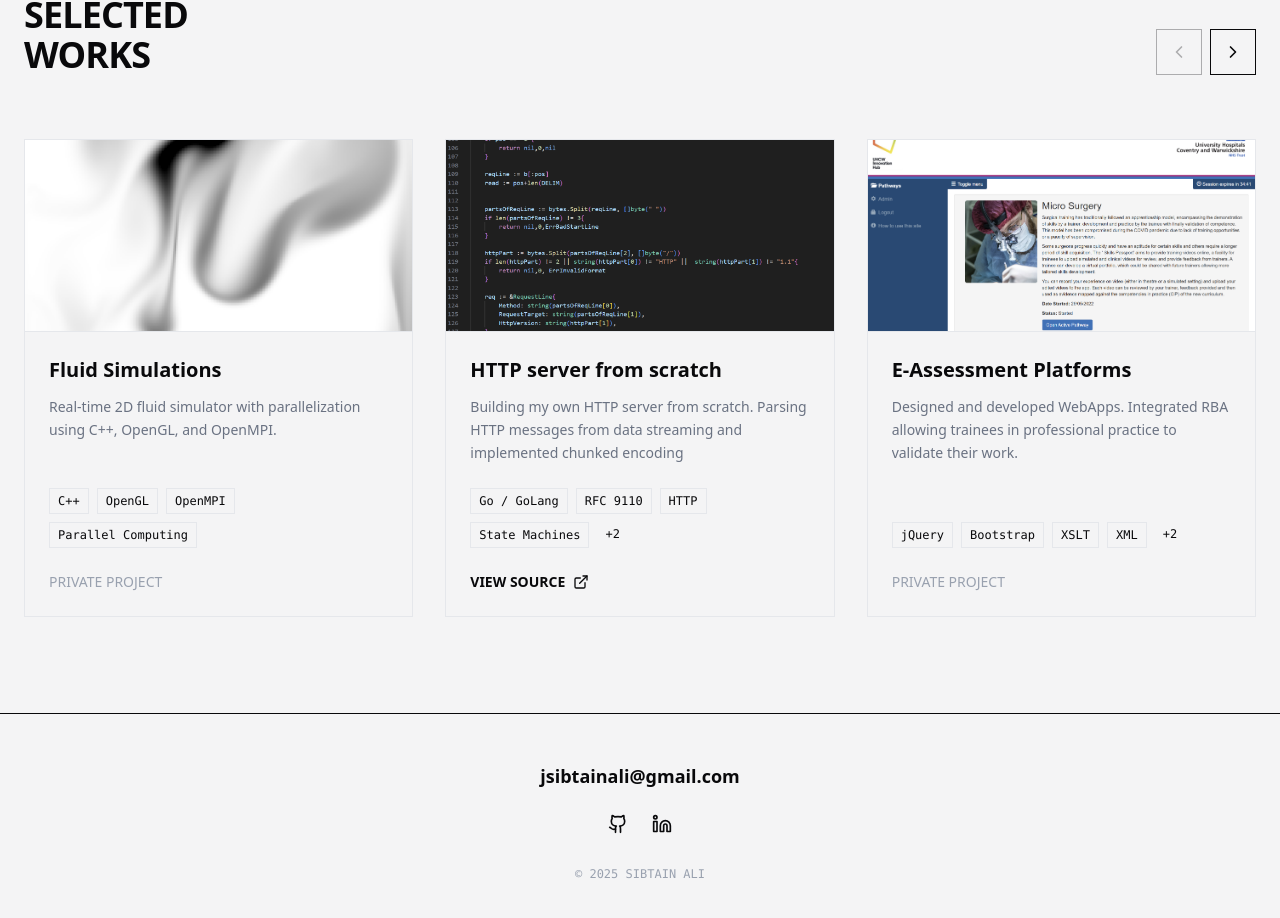
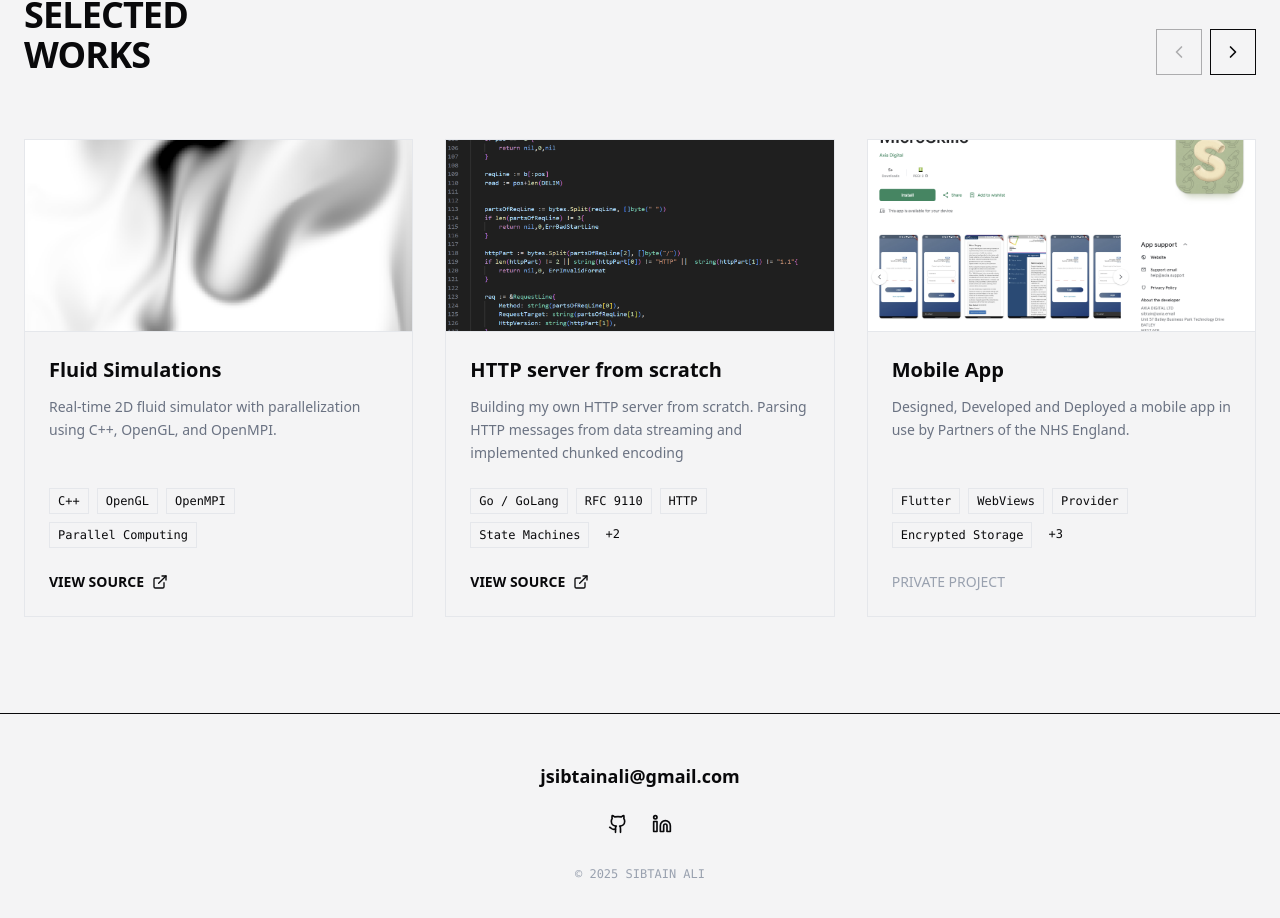
Before and after one commit to sibti-ali/Personal_portfolio, a React (Vite) app in the folder frontend/: page / in a window 1280 px wide. Shown: the part 4218-5136 px from the top of the page. Built offline with nearby package versions, Linux system fonts and the light colour scheme.

Commit message:
Updated Content

```diff
--- a/frontend/src/Pages/Home.tsx
+++ b/frontend/src/Pages/Home.tsx
@@ -15,7 +15,7 @@ export default function Home() {
       images: ['fluid_simulations.png'],
       description: 'Real-time 2D fluid simulator with parallelization using C++, OpenGL, and OpenMPI.',
       tags: ['C++', 'OpenGL', 'OpenMPI', 'Parallel Computing'],
-      link: 'NA',
+      link: 'https://github.com/sibti-ali/FluidSim',
       accent: 'border-blue-500'
     },
     {
@@ -27,20 +27,20 @@ export default function Home() {
       accent: 'border-cyan-500'
     },
     {
+      title: 'Mobile App',
+      images: ['MicroSkills.png'],
+      description: 'Designed, Developed and Deployed a mobile app in use by Partners of the NHS England.',
+      tags: ['Flutter', 'WebViews', 'Provider', 'Encrypted Storage', 'MVC', 'XCode', 'Android Studio'],
+      link: 'NA',
+      accent: 'border-purple-500'
+    },
+    {
       title: 'E-Assessment Platforms',
       images: ['UHCW_HOME.png', 'UHCW_AC.png'],
       description: 'Designed and developed WebApps. Integrated RBA allowing trainees in professional practice to validate their work.',
       tags: ['jQuery', 'Bootstrap', 'XSLT', 'XML', 'C# .NET', 'AWS'],
       link: 'NA',
       accent: 'border-pink-500'
-    },
-    {
-      title: 'Mobile App',
-      images: ['MicroSkills.png'],
-      description: 'Designed, Developed and Deployed a mobile app in use by Partners of the NHS England.',
-      tags: ['Flutter', 'WebViews', 'Provider', 'Encrypted Storage', 'MVC', 'XCode', 'Android Studio'],
-      link: 'NA',
-      accent: 'border-purple-500'
     },
     {
       title: 'Task Manager',
```
